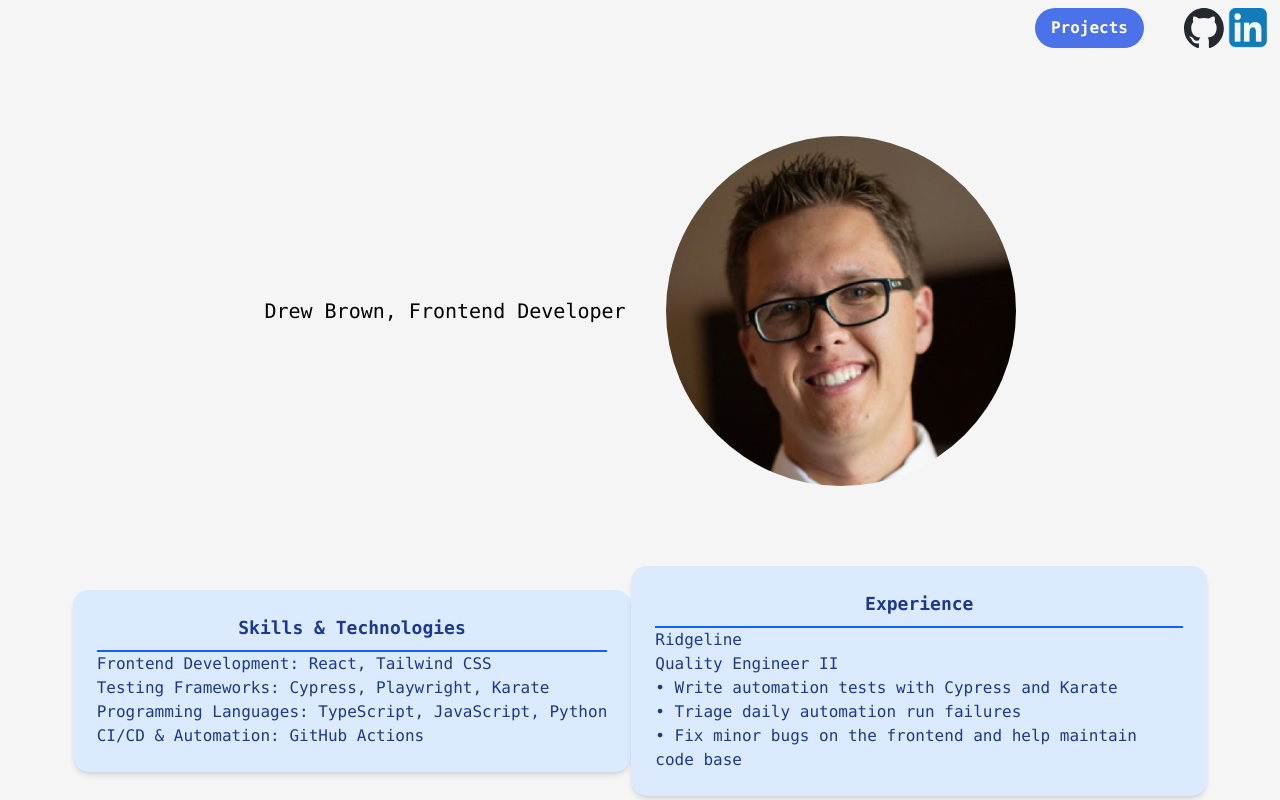
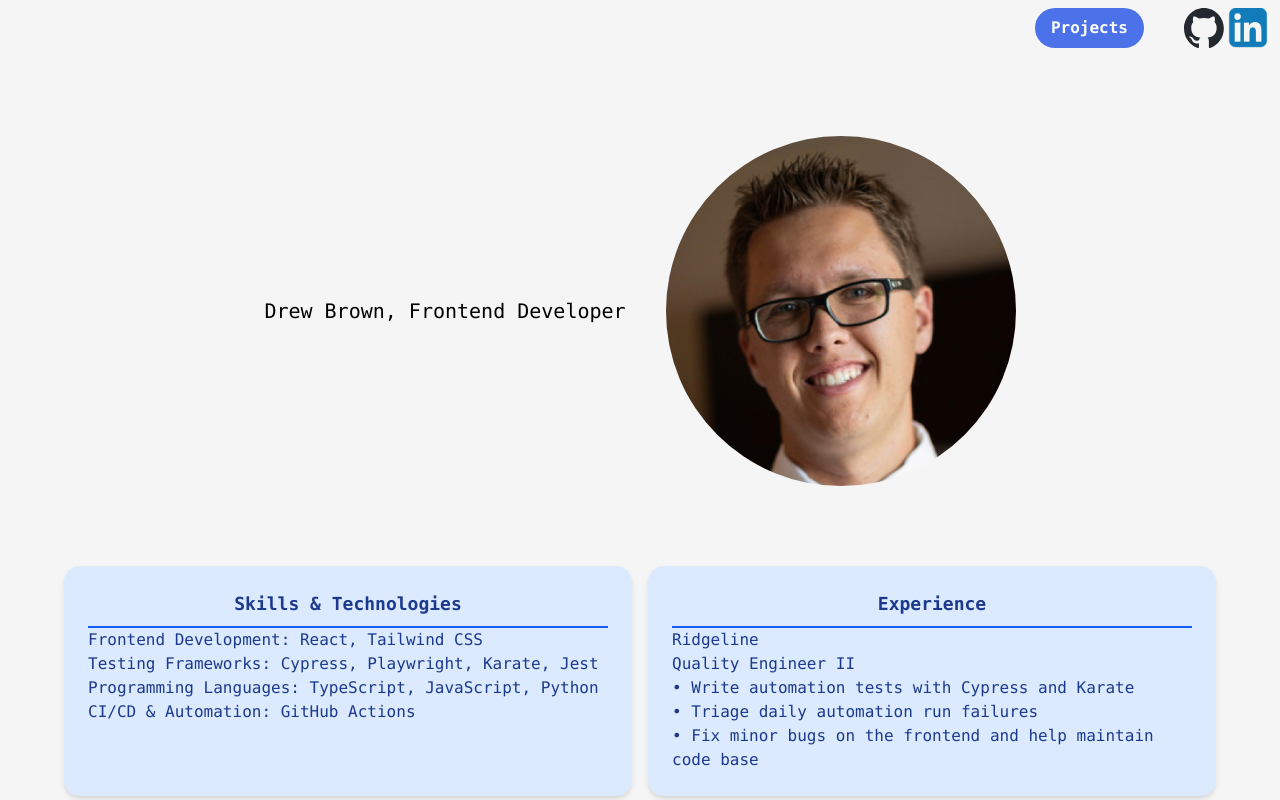
Before and after one commit to drewbrownie21/Portfolio, a React (Vite) app: page / in a window 1280 px wide. Shown: the top 800 px of the page. Built offline with nearby package versions, Linux system fonts and the light colour scheme.

Commit message:
Second set of changes for new background section

```diff
--- a/src/App.tsx
+++ b/src/App.tsx
@@ -10,10 +10,10 @@ function App() {
 
   return (
     <div className="bg-neutral-100 min-h-screen text-black font-mono">
-      <Header projectsRef={projectsRef}/>
+      <Header projectsRef={projectsRef} />
       <Title />
       <Background />
-      <Projects ref={projectsRef}/>
+      <Projects ref={projectsRef} />
     </div>
   );
 }
--- a/src/Background/Background.tsx
+++ b/src/Background/Background.tsx
@@ -1,19 +1,12 @@
-import { useState } from "react";
 import Skills from "./Skills";
 import Experience from "./Experience";
 
 function Background() {
-  const [activeSection, setActiveSection] = useState("");
-
   return (
     <div>
-      <div className="flex items-center justify-center">
-        <Skills
-        />
-        <Experience
-          activeSection={activeSection}
-          setActiveSection={setActiveSection}
-        />
+      <div className="flex items-stretch justify-center gap-4 max-w-6xl mx-auto">
+        <Skills />
+        <Experience />
       </div>
     </div>
   );
--- a/src/Background/Experience.tsx
+++ b/src/Background/Experience.tsx
@@ -1,17 +1,18 @@
 function Experience() {
   return (
-    <div title="skills-information" className="bg-blue-100 text-blue-900 rounded-2xl shadow-md p-6 max-w-xl">
+    <div
+      title="skills-information"
+      className="flex-1  bg-blue-100 text-blue-900 rounded-2xl shadow-md p-6"
+    >
       <h1 className="font-bold text-lg text-center border-b-2 border-blue-600 pb-2">
-      Experience
+        Experience
       </h1>
-      <div>
-        Ridgeline
-      </div>
+      <div>Ridgeline</div>
       <div>
         Quality Engineer II <br />
         • Write automation tests with Cypress and Karate <br />
-        • Triage daily automation run failures <br />
-        • Fix minor bugs on the frontend and help maintain code base
+        • Triage daily automation run failures <br />• Fix minor bugs on the
+        frontend and help maintain code base
       </div>
     </div>
   );
--- a/src/Background/Skills.tsx
+++ b/src/Background/Skills.tsx
@@ -1,11 +1,14 @@
 function Skills() {
   return (
-    <div title="skills-information" className="bg-blue-100 text-blue-900 rounded-2xl shadow-md p-6 max-w-xl">
+    <div
+      title="skills-information"
+      className="flex-1 bg-blue-100 text-blue-900 rounded-2xl shadow-md p-6 max-w-xl"
+    >
       <h1 className="font-bold text-lg text-center border-b-2 border-blue-600 pb-2">
-      Skills & Technologies
+        Skills & Technologies
       </h1>
-      Frontend Development: React, Tailwind CSS <br/>
-      Testing Frameworks: Cypress, Playwright, Karate <br />
+      Frontend Development: React, Tailwind CSS <br />
+      Testing Frameworks: Cypress, Playwright, Karate, Jest <br />
       Programming Languages: TypeScript, JavaScript, Python <br />
       CI/CD & Automation: GitHub Actions <br />
     </div>
--- a/src/Header/Header.tsx
+++ b/src/Header/Header.tsx
@@ -9,7 +9,7 @@ interface HeaderProps {
 function Header({ projectsRef }: HeaderProps) {
   return (
     <div className="flex items-center justify-end py-2 px-2">
-      <ProjectsButton projectsRef={projectsRef}/>
+      <ProjectsButton projectsRef={projectsRef} />
       <div>
         <a href="https://github.com/drewbrownie21">
           <img className="w-10 h-10" src={githubIcon} />
--- a/src/Projects/Projects.tsx
+++ b/src/Projects/Projects.tsx
@@ -1,7 +1,6 @@
 import { forwardRef } from "react";
 
 const Projects = forwardRef<HTMLDivElement, {}>((_, ref) => {
-
   return (
     <div ref={ref} className="flex items-center justify-center py-30">
       🚧 Projects! Under Construction 🚧
--- a/src/components/Button.tsx
+++ b/src/components/Button.tsx
@@ -3,9 +3,16 @@ type ButtonProps = {
   name: string;
   activeState: string;
   onToggle: (newState: string) => void;
-  projectsRef?: React.RefObject<HTMLDivElement | null>;};
+  projectsRef?: React.RefObject<HTMLDivElement | null>;
+};
 
-function Button({ buttonText, name, activeState, onToggle, projectsRef }: ButtonProps) {
+function Button({
+  buttonText,
+  name,
+  activeState,
+  onToggle,
+  projectsRef,
+}: ButtonProps) {
   function handleClick() {
     if (activeState == name) {
       onToggle("");
@@ -13,8 +20,8 @@ function Button({ buttonText, name, activeState, onToggle, projectsRef }: Button
       onToggle(name);
     }
 
-    if(projectsRef?.current){
-      projectsRef.current.scrollIntoView({ behavior: 'smooth' });
+    if (projectsRef?.current) {
+      projectsRef.current.scrollIntoView({ behavior: "smooth" });
     }
   }
 
```
Also changed, not shown: src/Title/Title.tsx (+5 -4 lines), src/Header/ProjectsButton.tsx (line endings or trailing spaces).
